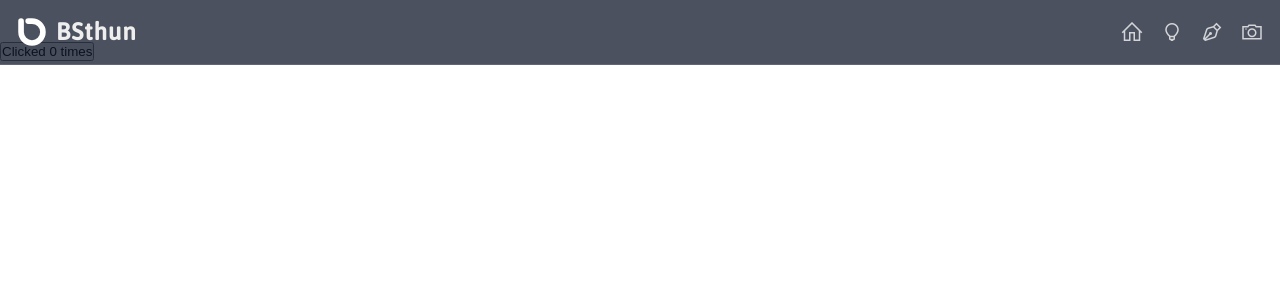
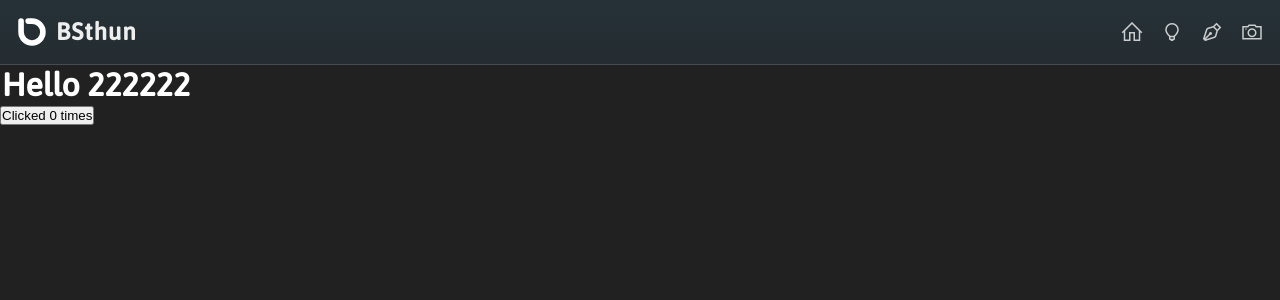
Before and after one commit to BSthun/Homepage, a Svelte app in the folder frontend/: page /about in a window 1280 px wide. Shown: the top 300 px of the page. Built offline with nearby package versions, Linux system fonts and the light colour scheme.

Commit message:
Update codebase

```diff
--- a/frontend/package.json
+++ b/frontend/package.json
@@ -14,13 +14,13 @@
 		"@rollup/plugin-node-resolve": "^11.0.0",
 		"@rollup/plugin-typescript": "^8.0.0",
 		"@tsconfig/svelte": "^3.0.0",
-		"node-sass": "^7.0.0",
 		"postcss": "^8.3.9",
 		"rollup": "^2.3.4",
 		"rollup-plugin-css-only": "^3.1.0",
 		"rollup-plugin-livereload": "^2.0.0",
 		"rollup-plugin-svelte": "^7.0.0",
 		"rollup-plugin-terser": "^7.0.0",
+		"sass": "^1.54.5",
 		"svelte": "^3.0.0",
 		"svelte-check": "^2.0.0",
 		"svelte-preprocess": "^4.0.0",
--- a/frontend/rollup.config.js
+++ b/frontend/rollup.config.js
@@ -46,13 +46,14 @@ export default {
 	plugins: [
 		svelte({
 			compilerOptions: {
-				// enable run-time checks when not in production
+				// * Enable run-time checks when not in production
 				dev: !production,
 			},
 			preprocess: preprocess({
 				sourceMap: !production,
 				scss: {
-					prependData: `@import 'src/styles/_index.scss';`,
+					// * Removed due to import manually for code suggestions
+					// prependData: `@import 'src/styles/_index.scss';`,
 				},
 			}),
 		}),
--- a/frontend/src/_home/Home.svelte
+++ b/frontend/src/_home/Home.svelte
@@ -6,18 +6,24 @@
 	}
 </script>
 
-<main>
-	<div>
-		<h1>Hello</h1>
-		<button on:click={handleClick}>
-			Clicked {count} {count === 1 ? 'time' : 'times'}
-		</button>
-	</div>
-</main>
+<div class="home">
+	<h1>Hello 222222</h1>
+	<button on:click={handleClick}>
+		Clicked {count} {count === 1 ? 'time' : 'times'}
+	</button>
+</div>
+
+<svelte:head>
+	<title>Home - BSthun</title>
+</svelte:head>
 
 <style lang="scss">
-	div {
-		padding: 0;
+	@import 'src/styles/_index.scss';
+
+	.home {
+		min-height: 100vh;
+		background-color: $color-grey-900;
+		padding-top: $size-navbar-height;
 
 		h1 {
 			padding: 2px;
--- a/frontend/src/_splash/NotFound.svelte
+++ b/frontend/src/_splash/NotFound.svelte
@@ -3,8 +3,12 @@
 
 	export let title = '404 Page Not Found';
 	export let description = 'The page you are looking for is currently not exist on this website, try checking the URL and navigate again.';
-	export let code = 'ERR_FRONT_NONEXISTENT_PAGE';
+	export let code = 'ERR_NONEXISTENT_PAGE';
 </script>
+
+<svelte:head>
+	<title>Not Found - BSthun</title>
+</svelte:head>
 
 <div class="notfound">
 	<Container>
@@ -20,6 +24,8 @@
 </div>
 
 <style lang="scss">
+	@import 'src/styles/_index.scss';
+
 	.notfound {
 		height: 100vh;
 		background-color: $color-grey-900;
--- a/frontend/src/components/layout/Container.svelte
+++ b/frontend/src/components/layout/Container.svelte
@@ -8,6 +8,8 @@
 </div>
 
 <style lang="scss">
+	@import 'src/styles/_index.scss';
+
 	.container {
 		width: calc(100% - 32px);
 		height: 100%;
--- a/frontend/src/components/navbar/Navbar.svelte
+++ b/frontend/src/components/navbar/Navbar.svelte
@@ -72,16 +72,17 @@
 </nav>
 
 <style lang="scss">
-	//.navbar {
-	//	height: $size-navbar-height;
-	//}
+	@import 'src/styles/_index.scss';
 
 	nav {
 		position: fixed;
+		top: 0;
 		height: $size-navbar-height;
 		width: 100%;
 		color: $color-grey-200;
-		background-color: $color-navbar-bg-scrolled;
+		background: $color-navbar-bg-scrolled;
+		backdrop-filter: blur(4px);
+		-webkit-backdrop-filter: blur(4px);
 		border-bottom: 1px solid $color-border;
 		z-index: 1201;
 
--- a/frontend/src/components/navbar/NavigatorItem.svelte
+++ b/frontend/src/components/navbar/NavigatorItem.svelte
@@ -21,19 +21,22 @@
 
 <svelte:window bind:innerWidth={ww} />
 
-<div class="link"
-     on:click={() => nav()}
-     style={ww < 768 ? `opacity: ${toggled ? 1 : 0}; transform: translateY(${toggled ? 0 : 12}px); transition: all .3s ease-in-out ${toggled ? order * 0.1: 0.2 - order * 0.05}s` : ''}
+<div
+  class="link"
+  on:click={() => nav()}
+  style={ww < 768 ? `opacity: ${toggled ? 1 : 0}; transform: translateY(${toggled ? 0 : 12}px); transition: all .3s ease-in-out ${toggled ? order * 0.1: 0.2 - order * 0.05}s` : ''}
 >
 	<i class="{la}"></i>
-	<div class="box"
-	     style={`width: ${ww < 768 || active ? w + 4 : 0}px`}
+	<div
+	  class="box" style={`width: ${ww < 768 || active ? w + 4 : 0}px`}
 	>
 		<p bind:offsetWidth={w}>{title}</p>
 	</div>
 </div>
 
 <style lang="scss">
+	@import 'src/styles/_index.scss';
+
 	.link {
 		display: flex;
 		align-items: center;
--- a/frontend/src/styles/color.scss
+++ b/frontend/src/styles/color.scss
@@ -10,7 +10,7 @@ $color-black: #000000;
 $color-black-soften: #121212;
 $color-white: #FFFFFF;
 
-$color-navbar-bg-scrolled: #0F172ABF;
+$color-navbar-bg-scrolled: linear-gradient(#263238FF, #263238AB);
 
 $color-grey-100: #F5F5F5;
 $color-grey-200: #EEEEEE;
```
Also changed, not shown: 1 other file (tests, documents, lock files or other folders).
